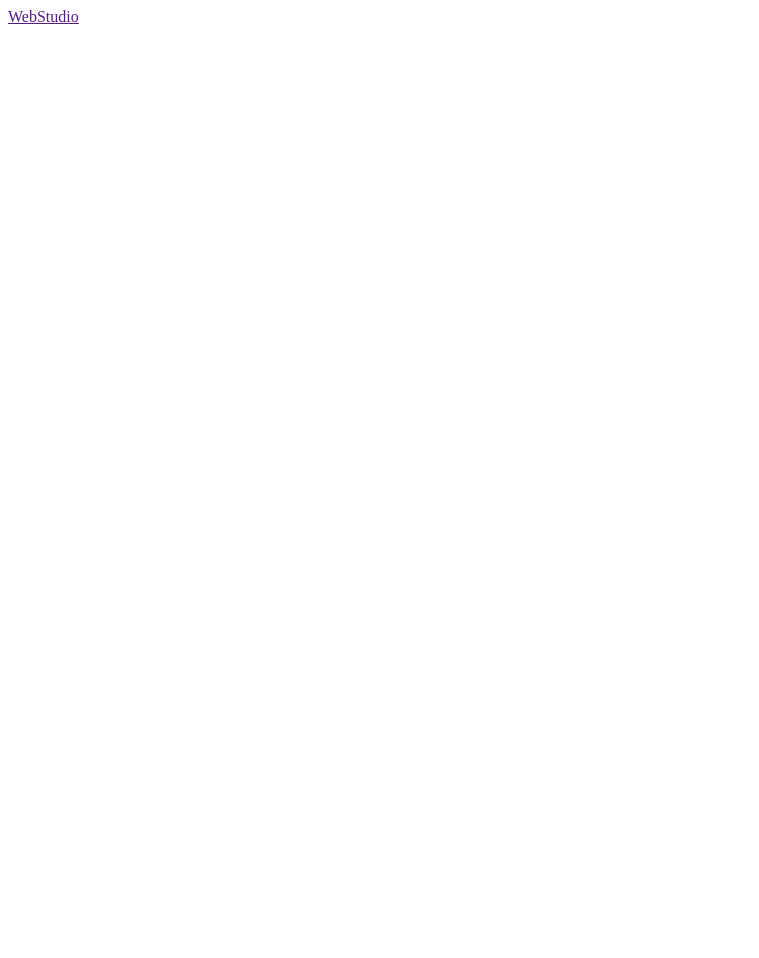
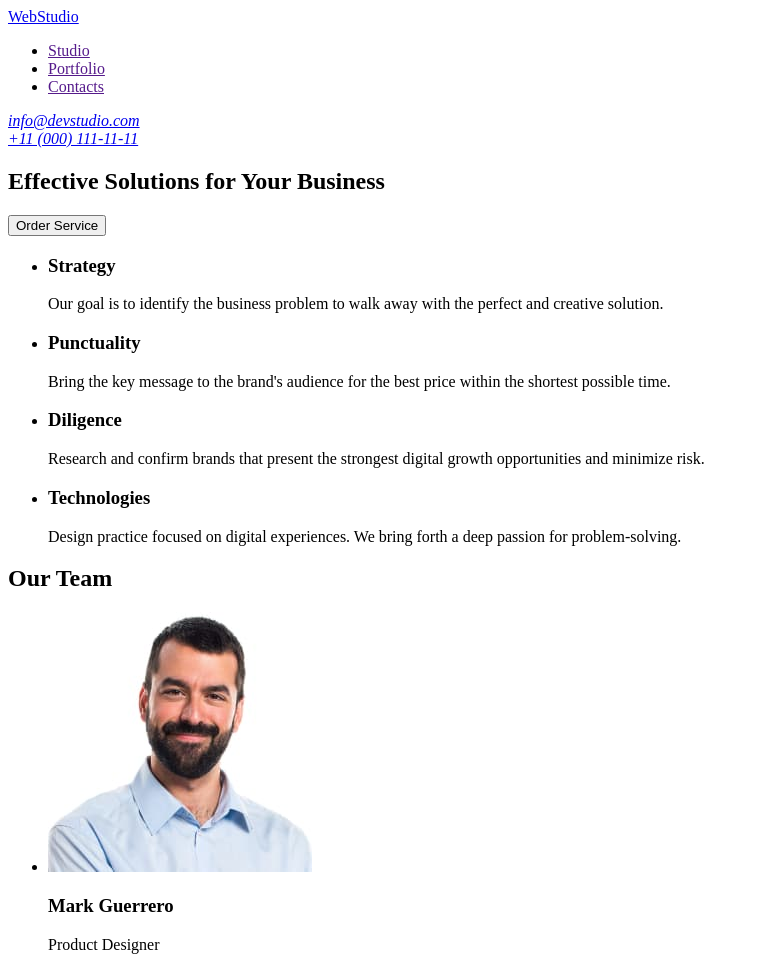
Before and after one commit to Yuriy99-developer/goit-markup-hw-01, a plain HTML site: page index.html in a window 1280 px wide. Shown: the top 958 px of the page, without its empty margins (0-759 px from the left). Before the commit the page ends 800 px from the top, so only its background shows below. Drawn offline with Linux system fonts and the light colour scheme.

Commit message:
commit message

```diff
--- a/index.html
+++ b/index.html
@@ -8,14 +8,80 @@
 </head>
 
 <body>
-    <header>
-        <a href="">WebStudio</a>
+    <header class="">
+        <a href="./index.html">WebStudio</a>
+        <nav>
+            <ul>
+                <li><a href="">Studio</a></li>
+                <li><a href="">Portfolio</a></li>
+                <li><a href="">Contacts</a></li>
+            </ul>
+        </nav>
+        <address>
+            <a href="mailto:info@devstudio.com">info@devstudio.com</a><br />
+            <a href="tel:+110001111111">+11 (000) 111-11-11</a>
+        </address>
+
     </header>
     <main>
-
+        <section>
+            <h1>Effective Solutions for Your Business</h1>
+            <button type="button">Order Service</button>
+        </section>
+        <section>
+            <ul>
+                <li>
+                    <h3>Strategy</h3>
+                    <p>Our goal is to identify the business problem to walk away with the perfect and creative solution.
+                    </p>
+                </li>
+                <li>
+                    <h3>Punctuality</h3>
+                    <p>Bring the key message to the brand's audience for the best price within the shortest possible
+                        time.</p>
+                </li>
+                <li>
+                    <h3>Diligence</h3>
+                    <p>Research and confirm brands that present the strongest digital growth opportunities and minimize
+                        risk.</p>
+                </li>
+                <li>
+                    <h3>Technologies</h3>
+                    <p>Design practice focused on digital experiences. We bring forth a deep passion for
+                        problem-solving.
+                    </p>
+                </li>
+            </ul>
+        </section>
+        <section>
+            <h2>Our Team</h2>
+            <ul>
+                <li>
+                    <img src="./images/Mark_Guerrero.jpg" width="264" alt="Mark Guerrero">
+                    <h3>Mark Guerrero</h3>
+                    <p>Product Designer</p>
+                </li>
+                <li>
+                    <img src="./images/Tom_Ford.jpg" width="264" alt="Tom Ford">
+                    <h3>Tom Ford</h3>
+                    <p>Frontend Developer</p>
+                </li>
+                <li>
+                    <img src="./images/Camila_Garcia.jpg" width="264" alt="Camila Garcia">
+                    <h3>Camila Garcia</h3>
+                    <p>Marketing</p>
+                </li>
+                <li>
+                    <img src="./images/Daniel_Wilson.jpg" width="264" alt="Daniel Wilson">
+                    <h3>Daniel Wilson</h3>
+                    <p>UI Designer</p>
+                </li>
+            </ul>
+        </section>
     </main>
     <footer>
-
+        <a href="./index.html">WebStudio</a>
+        <p>Increase the flow of customers and sales for your business with digital marketing & growth solutions.</p>
     </footer>
 </body>
 
```
